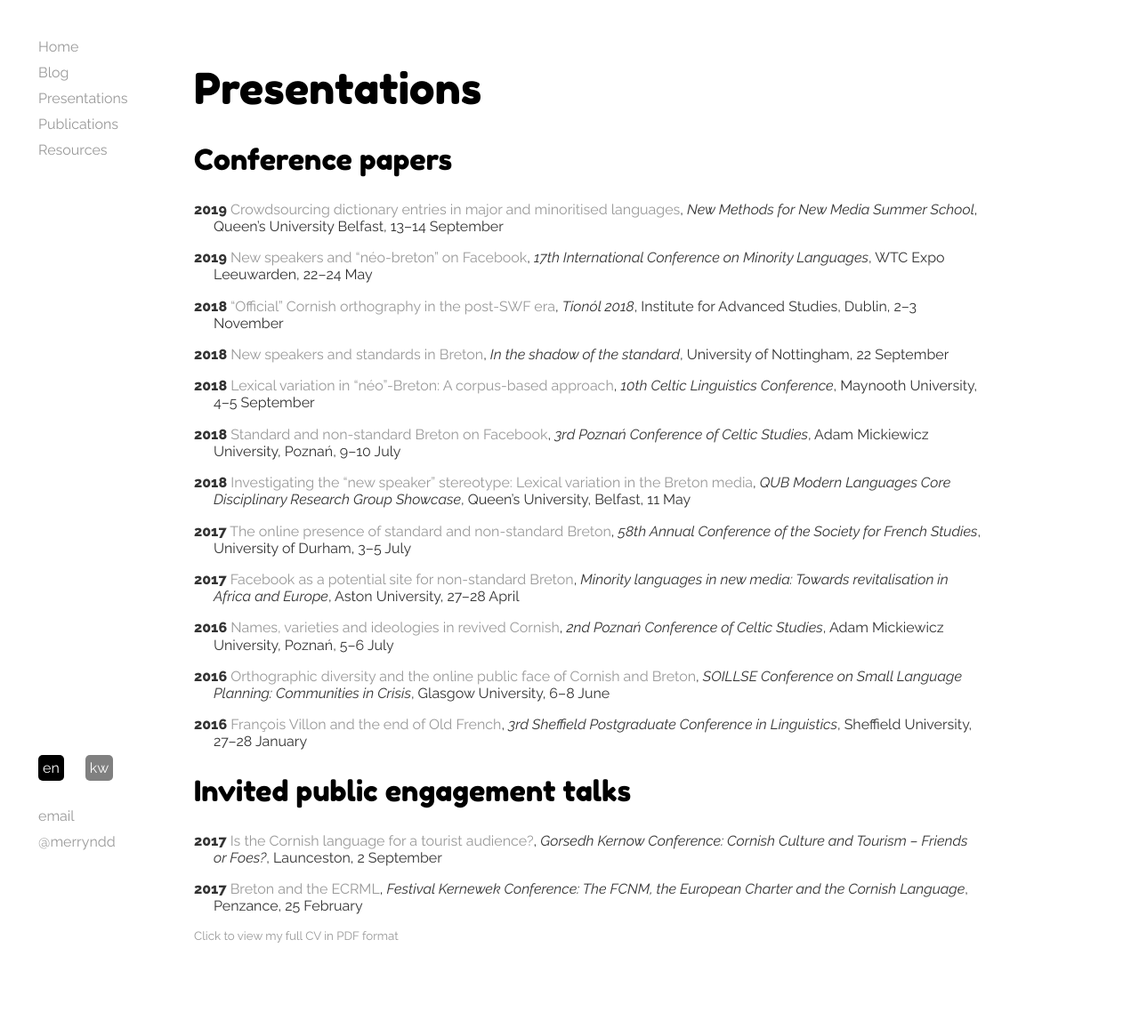
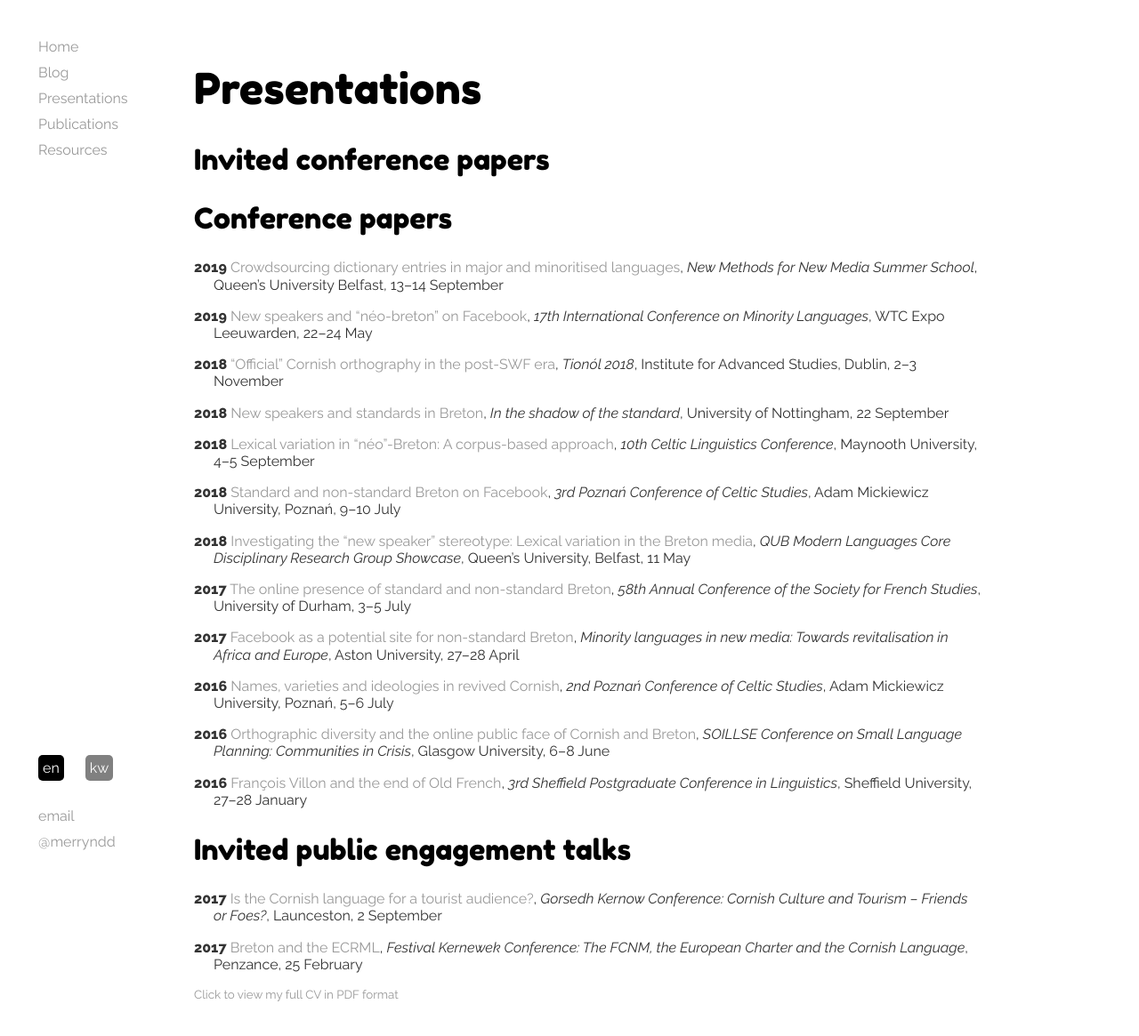
Before and after one commit to merryndd/merryndd.github.io, a Jekyll site: the page built from site/papers/index.html, in a window 1280 px wide and 1177 px high. Shown: the top 1165 px of the window at 89% size. Built offline with Jekyll 4.4.1, drawn with Linux system fonts in a browser that asks for light colours; comment, search, counter and statistics services are not loaded.

Commit message:
Add rubric for invited talks

```diff
--- a/_includes/paperlist.html
+++ b/_includes/paperlist.html
@@ -1,5 +1,13 @@
 <div class="en">
-    <h2>Conference papers</h2>
+<h2>Invited conference papers</h2>
+        {% for post in site.categories.invited %}
+            {% if post.url %}
+                <p class="bibentry">
+                    <b>{{ post.date | date: "%Y" }}{% if post.future %} (forthcoming){% endif %}</b> {% if post.future %}{% else %}<a href="{{ post.url }}" title="{% if post.titleeng %}{{ post.titleeng }}{% else %}{{ post.title }}{% endif %}">{% endif %}{% if post.titleeng %}{{ post.titleeng }}{% else %}{{ post.title }}{% endif %}</a>, <i>{% if post.eventeng %}{{ post.eventeng }}{% else %}{{ post.event }}{% endif %}</i>, {% if post.locationeng %}{{ post.locationeng }}{% else %}{{ post.location }}{% endif %}, {% if post.startdate %}{{ post.startdate | date: "%-d" }}–{{ post.enddate | date: "%-d %B" }}{% else %}{{ post.date | date: "%-d %B" }}{% endif %}
+                <p>
+{% endif %}
+        {% endfor %}
+<h2>Conference papers</h2>
         {% for post in site.categories.papersnew %}
             {% if post.url %}
                 <p class="bibentry">
@@ -17,6 +25,14 @@
         {% endfor %}
 </div>
 <div class="kw">
+<h2>Cowsow a wrug boas gofednes ortam rag aga wul</h2>
+        {% for post in site.categories.invited %}
+            {% if post.url %}
+                <p class="bibentry">
+                    <b>{{ post.date | date: "%Y" }}{% if post.future %} (dhe dhoas){% endif %}</b> {% if post.future %}{% else %}<a href="{{ post.url }}" title="{% if post.titlecorn %}{{ post.titlecorn }}{% else %}{{ post.title }}{% endif %}">{% endif %}{% if post.titlecorn %}{{ post.titlecorn }}{% else %}{{ post.title }}{% endif %}</a>, <i>{% if post.eventcorn %}{{ post.eventcorn }}{% else %}{{ post.event }}{% endif %}</i>, {% if post.locationcorn %}{{ post.locationcorn }}{% else %}{{ post.location }}{% endif %}, {% if post.startdate %}{{ post.startdate | date: "%-d" }}–{% assign m = post.enddate | date: "%-m" %}{{ post.enddate | date: "%-d" }} {% case m %} {% when '1' %}mis Genver{% when '2' %}mis Whevrel{% when '3' %}mis Meur’{% when '4' %}mis Ebrel{% when '5' %}mis Me{% when '6' %}mis Efen{% when '7' %}mis Gorefen{% when '8' %}mis Est{% when '9' %}mis Gwyngala{% when '10' %}mis Hedra{% when '11' %}mis Du{% when '12' %}mis Kevardhu{% endcase %}{% else %}{% assign m = post.date | date: "%-m" %} {{ post.date | date: "%-d" }} {% case m %} {% when '1' %}mis Genver{% when '2' %}mis Whevrel{% when '3' %}mis Meur’{% when '4' %}mis Ebrel{% when '5' %}mis Me{% when '6' %}mis Efen{% when '7' %}mis Gorefen{% when '8' %}mis Est{% when '9' %}mis Gwyngala{% when '10' %}mis Hedra{% when '11' %}mis Du{% when '12' %}mis Kevardhu{% endcase %}{% endif %}
+                </p>
+{% endif %}
+        {% endfor %}
     <h2>Cowsow rag kescussulyanjow</h2>
         {% for post in site.categories.papersnew %}
             {% if post.url %}
```
